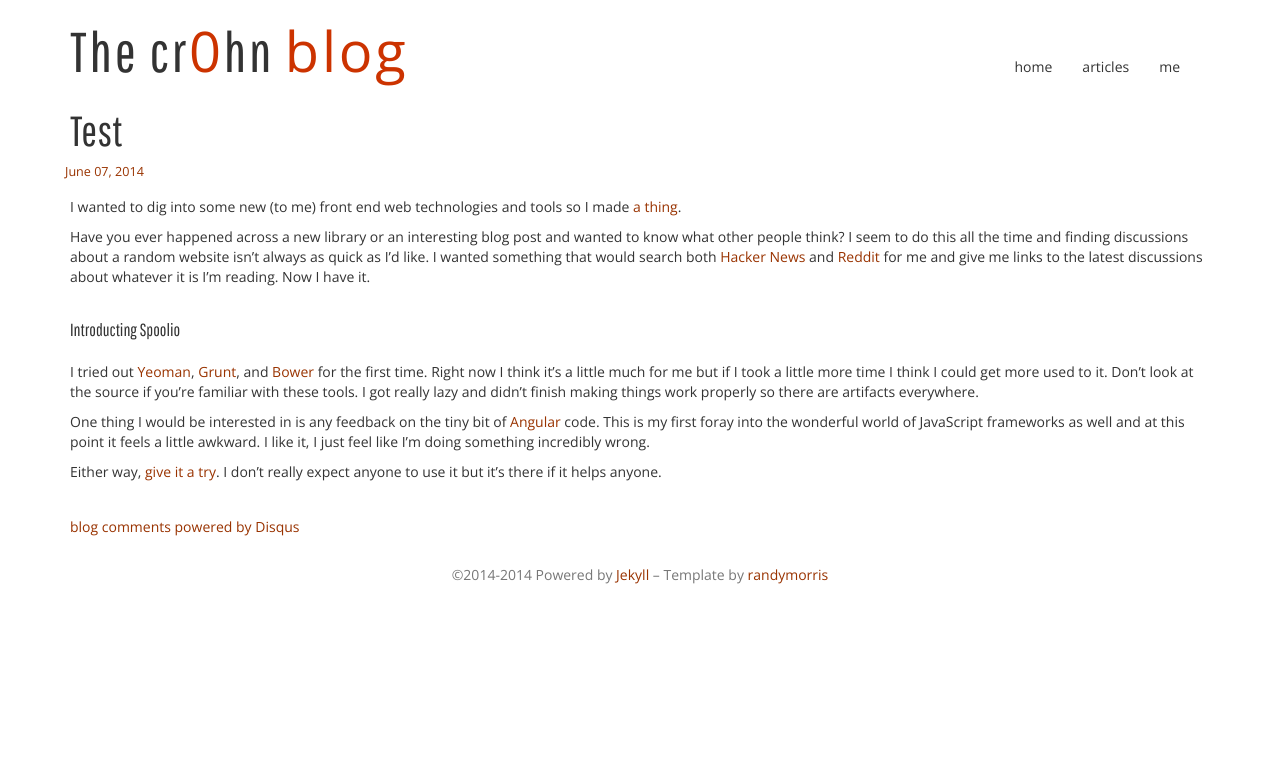
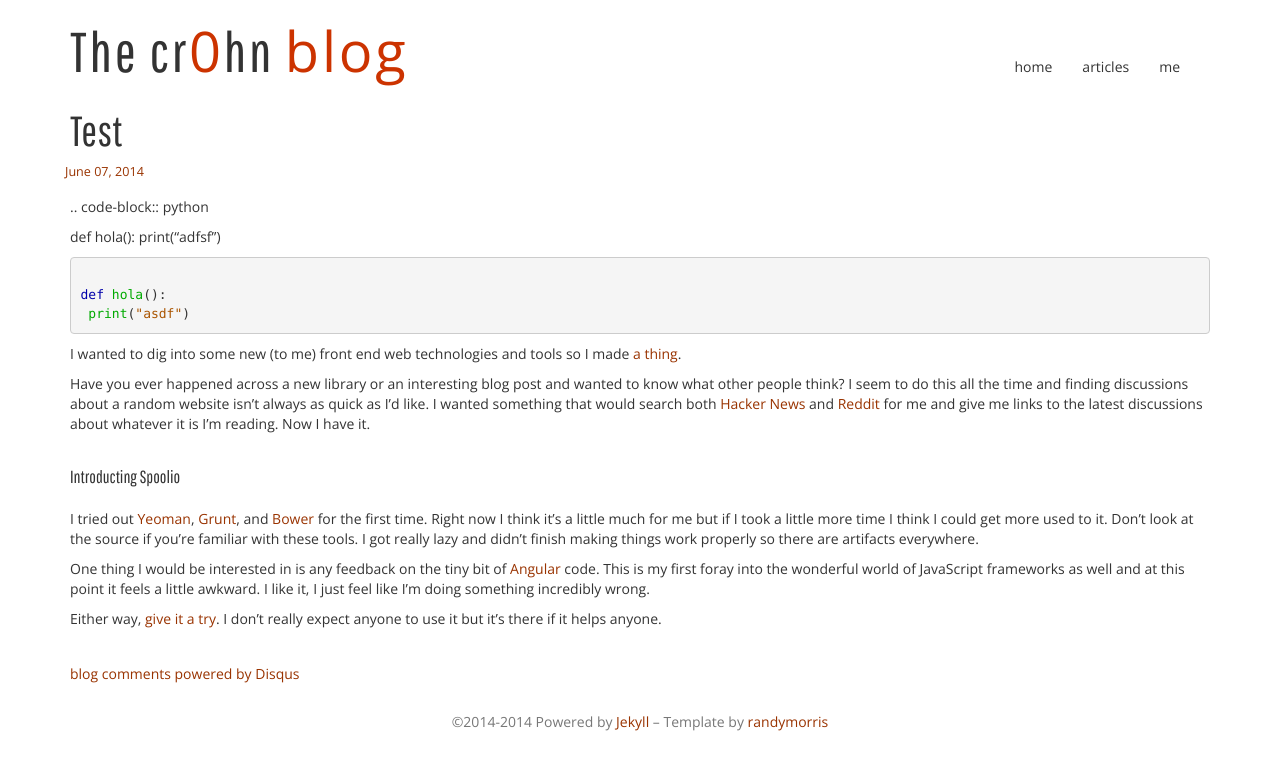
Before and after one commit to cr0hn/cr0hn.github.com, a Jekyll site: the page built from _posts/2014-6-07-test.md, in a window 1280 px wide. Shown: the top 770 px of the page. Built offline with Jekyll 4.4.1, drawn with Linux system fonts in a browser that asks for light colours; nearby versions of some CDN libraries; comment, search, counter and statistics services are not loaded.

Commit message:
Update 2014-6-07-test.md

````diff
--- a/_posts/2014-6-07-test.md
+++ b/_posts/2014-6-07-test.md
@@ -2,6 +2,17 @@
 title: Test
 layout: post
 ---
+
+.. code-block:: python
+
+ def hola():
+  print("adfsf")
+
+```python
+
+def hola():
+ print("asdf")
+```
 
 I wanted to dig into some new (to me) front end web technologies and
 tools so I made [a thing][0].
````
